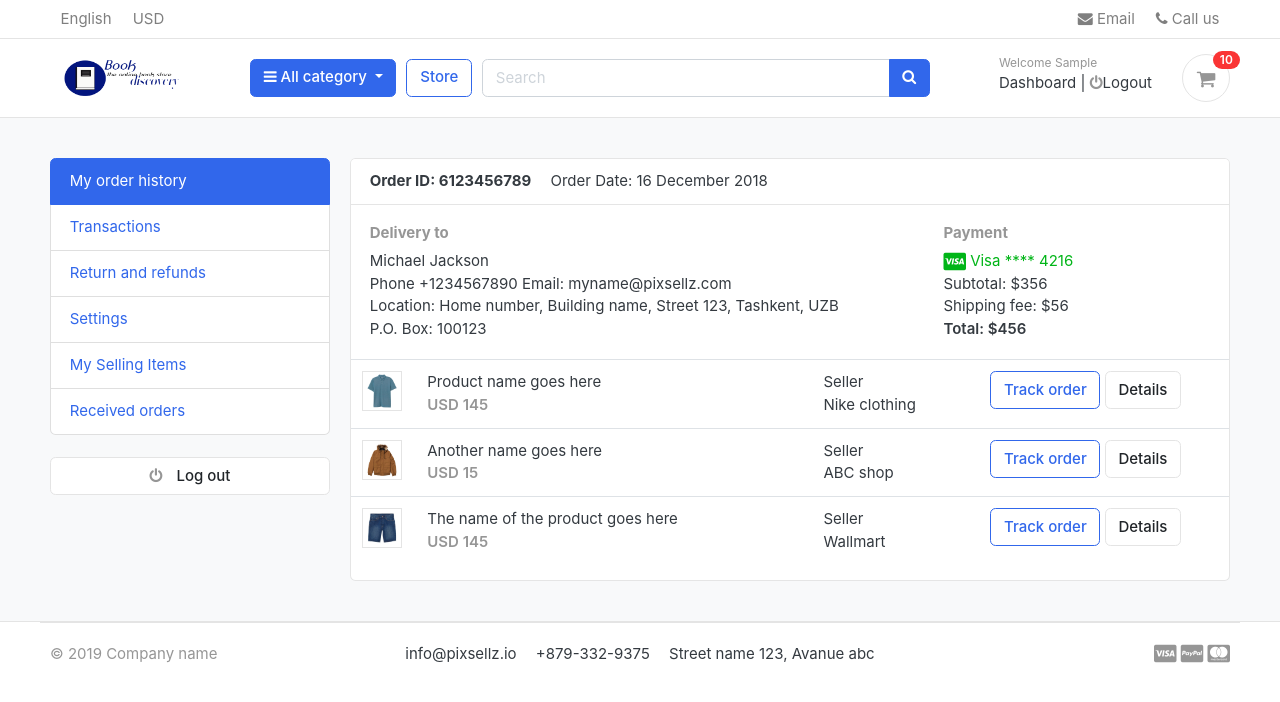
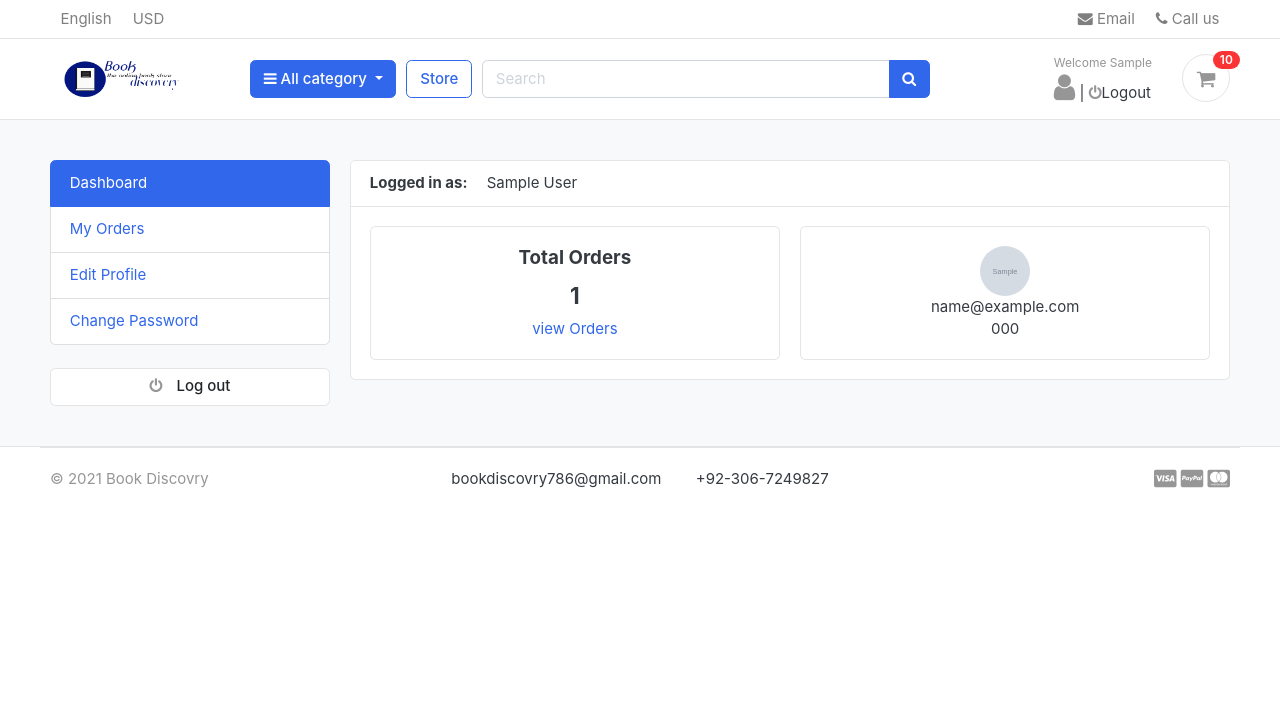
Before and after one commit to Ikram327/Final_Y_P, a Django app: page /accounts/ in a window 1280 px wide. Shown: the top 702 px of the page. Run offline with Django 3.2, Linux system fonts and the light colour scheme; a user stored in the database is signed in; tables that the repository leaves empty hold one stand-in row (values such as "Sample post"); grey boxes marked "Sample" are stand-in pictures; some libraries are stand-ins or nearby versions; some web fonts are replaced.

Commit message:
complete functionalty

```diff
--- a/accounts/models.py
+++ b/accounts/models.py
@@ -58,3 +58,14 @@ class Account(AbstractBaseUser):
         return True
     def full_name(self):
         return f'{self.first_name} {self.last_name}'
+class UserProfile(models.Model):
+    user=models.OneToOneField(Account,on_delete=models.CASCADE)
+    address_line_1=models.CharField(max_length=50,blank=True)
+    address_line_2=models.CharField(max_length=50 ,blank=True)
+    profile_picture=models.ImageField(blank=True,upload_to='userproflie')
+    city=models.CharField(blank=True,max_length=20)
+    state=models.CharField(blank=True ,max_length=20)
+    def __str__(self):
+        return self.user.first_name
+    def full_name(self):
+        return f'{self.address_line_1} {self.address_line_2}'
--- a/accounts/urls.py
+++ b/accounts/urls.py
@@ -10,4 +10,8 @@ path('',views.dashboard,name='dashboard'),
 path('forgotPassword/',views.forgotPassword,name='forgotPassword'),
 path('restpassword_validate/<uidb64>/<token>/',views.restpassword_validate,name='restpassword_validate'),
 path('resetPassword/',views.resetPassword,name='resetPassword'),
+path('my_orders/',views.my_orders,name='my_orders'),
+path('edit_profile/',views.edit_profile,name='edit_profile'),
+path('change_password/',views.change_password,name='change_password'),
+path('order_detail/<int:order_id>/',views.order_detail,name='order_detail'),
 ]
--- a/accounts/views.py
+++ b/accounts/views.py
@@ -1,6 +1,6 @@
-from django.shortcuts import render,redirect
-from .forms import RegistrationForm
-from .models import Account
+from django.shortcuts import render,redirect,get_object_or_404
+from .forms import RegistrationForm,UserProfileForm,UserForm
+from .models import Account,UserProfile
 from django.contrib import messages,auth
 from django.http import HttpResponse
 from django.contrib.auth.decorators import login_required
@@ -15,6 +15,7 @@ from carts.views import _cart_id
 from carts.models import Cart,CartItem
 from urllib.parse import urlparse
 import requests
+from orders.models import Order,OrderProduct
 def register(request):
     if request.method=='POST':
         form = RegistrationForm(request.POST)
@@ -102,7 +103,14 @@ def logout(request):
     return redirect('login')
 @login_required(login_url='login')
 def dashboard(request):
-    return render(request,'accounts/dashboard.html')
+    orders=Order.objects.order_by('-created_at').filter(user_id=request.user.id,is_ordered=True)
+    order_count=orders.count()
+    userproflie =UserProfile.objects.get(user_id=request.user.id)
+    context={
+    'order_count':order_count,
+    'userproflie':userproflie,
+    }
+    return render(request,'accounts/dashboard.html',context)
 
 
 def forgotPassword(request):
@@ -164,3 +172,69 @@ def resetPassword(request):
             return redirect('resetPassword')
     else:
          return render(request,'accounts/resetPassword.html')
+@login_required(login_url='login')
+def my_orders(request):
+    orders=Order.objects.filter(user=request.user,is_ordered=True).order_by('-created_at')
+    context={
+    'orders':orders,
+    }
+    return render(request,'accounts/my_orders.html',context)
+@login_required(login_url='login')
+def edit_profile(request):
+    print('edit_profile')
+    userprofile = get_object_or_404(UserProfile,user=request.user)
+    if request.method=='POST':
+        user_form = UserForm(request.POST,instance=request.user)
+        profile_form = UserProfileForm(request.POST,request.FILES,instance=userprofile)
+        if user_form.is_valid() and profile_form.is_valid():
+            user_form.save()
+            profile_form.save()
+            messages.success(request,'Your profile has been updated.')
+            return redirect('edit_profile')
+    else:
+        user_form = UserForm(instance=request.user)
+        profile_form = UserProfileForm(instance=userprofile)
+    context={
+        'user_form':user_form,
+        'profile_form':profile_form,
+        'userprofile':userprofile,
+        }
+    return render(request,'accounts/edit_profile.html',context)
+@login_required(login_url='login')
+def change_password(request):
+    if request.method=='POST':
+        current_password= request.POST['current_password']
+        new_password= request.POST['new_password']
+        confirm_password= request.POST['confirm_password']
+
+        user =Account.objects.get(username__exact=request.user.username)
+
+        if new_password == confirm_password:
+            success =user.check_password(current_password)
+            if success:
+                user.set_password(new_password)
+                user.save()
+                messages.success(request,'Password updated sucessfully.')
+                return redirect('change_password')
+            else:
+                messages.error(request,'Please enter valid current password')
+                return redirect('change_password')
+        else:
+            messages.error(request,'Password does not match')
+            return redirect('change_password')
+    return render(request,'accounts/change_password.html')
+@login_required(login_url='login')
+def order_detail(request,order_id):
+    order_detail =OrderProduct.objects.filter(order__order_number=order_id)
+    order=Order.objects.get(order_number=order_id)
+    subtotal=0
+    for i in order_detail:
+        subtotal += i.product_price * i.quantity
+    context={
+    'order_detail':order_detail,
+    'order':order,
+    'subtotal':subtotal,
+
+    }
+
+    return render(request,'accounts/order_detail.html',context)
--- a/templates/accounts/dashboard.html
+++ b/templates/accounts/dashboard.html
@@ -5,86 +5,35 @@
 {% include 'includes/alerts.html' %}
 <div class="container">
 	<div class="row">
-	<aside class="col-md-3">
-		<!--   SIDEBAR   -->
-		<ul class="list-group">
-			<a class="list-group-item active" href="#"> My order history </a>
-			<a class="list-group-item" href="#"> Transactions </a>
-			<a class="list-group-item" href="#"> Return and refunds </a>
-			<a class="list-group-item" href="#">Settings </a>
-			<a class="list-group-item" href="#"> My Selling Items </a>
-			<a class="list-group-item" href="#"> Received orders </a>
-		</ul>
-		<br>
-		<a class="btn btn-light btn-block" href="{% url 'logout' %}"> <i class="fa fa-power-off"></i> <span class="text">Log out</span> </a>
-		<!--   SIDEBAR .//END   -->
-	</aside>
+	{% include 'includes/dashboard_sidebar.html' %}
 	<main class="col-md-9">
 		<article class="card">
 		<header class="card-header">
-			<strong class="d-inline-block mr-3">Order ID: 6123456789</strong>
-			<span>Order Date: 16 December 2018</span>
+			<strong class="d-inline-block mr-3">Logged in as:</strong>
+			<span>{{user.full_name}}</span>
 		</header>
 		<div class="card-body">
 			<div class="row">
-				<div class="col-md-8">
-					<h6 class="text-muted">Delivery to</h6>
-					<p>Michael Jackson <br>
-					Phone +1234567890 Email: myname@pixsellz.com <br>
-			    	Location: Home number, Building name, Street 123,  Tashkent, UZB <br>
-			    	P.O. Box: 100123
-			 		</p>
+				<div class="col-md-6">
+					<div class="card" style="text-align:center;">
+						<div class="card-body">
+							<h5 class="card-title">Total Orders</h5>
+							<h4>{{order_count}}</h4>
+							<a href="{% url 'my_orders' %}">view Orders</a>
+						</div>
+					</div>
 				</div>
-				<div class="col-md-4">
-					<h6 class="text-muted">Payment</h6>
-					<span class="text-success">
-						<i class="fab fa-lg fa-cc-visa"></i>
-					    Visa  **** 4216
-					</span>
-					<p>Subtotal: $356 <br>
-					 Shipping fee:  $56 <br>
-					 <span class="b">Total:  $456 </span>
-					</p>
+				<div class="col-md-6">
+					<div class="card" style="text-align:center;">
+						<div class="card-body">
+						<img src="{{userproflie.profile_picture.url}}" alt="User Profile Picture" width="50" height="50" style="border-radius:50%;">
+						<p class="mb-0">{{user.email}}</p>
+						<p>{{user.phone_number}}</p>
+						</div>
+					</div>
 				</div>
 			</div> <!-- row.// -->
 		</div> <!-- card-body .// -->
-		<div class="table-responsive">
-		<table class="table table-hover">
-			<tr>
-				<td width="65">
-					<img src="../images/items/1.jpg" class="img-xs border">
-				</td>
-				<td>
-					<p class="title mb-0">Product name goes here </p>
-					<var class="price text-muted">USD 145</var>
-				</td>
-				<td> Seller <br> Nike clothing </td>
-				<td width="250"> <a href="#" class="btn btn-outline-primary">Track order</a> <a href="#" class="btn btn-light"> Details </a> </td>
-			</tr>
-			<tr>
-				<td>
-					<img src="../images/items/2.jpg" class="img-xs border">
-				</td>
-				<td>
-					<p class="title mb-0">Another name goes here </p>
-					<var class="price text-muted">USD 15</var>
-				</td>
-				<td> Seller <br> ABC shop </td>
-				<td> <a href="#" class="btn btn-outline-primary">Track order</a> <a href="#" class="btn btn-light"> Details </a> </td>
-			</tr>
-			<tr>
-				<td>
-					<img src="../images/items/3.jpg" class="img-xs border">
-				</td>
-				<td>
-					<p class="title mb-0">The name of the product  goes here </p>
-					<var class="price text-muted">USD 145</var>
-				</td>
-				<td> Seller <br> Wallmart </td>
-				<td> <a href="#" class="btn btn-outline-primary">Track order</a> <a href="#" class="btn btn-light"> Details </a> </td>
-			</tr>
-		</table>
-		</div> <!-- table-responsive .end// -->
 		</article> <!-- order-group.// -->
 	</main>
 </div> <!-- row.// -->
--- /dev/null
+++ b/templates/includes/dashboard_sidebar.html
@@ -0,0 +1,12 @@
+<aside class="col-md-3">
+  <!--   SIDEBAR   -->
+  <ul class="list-group">
+    <a class="list-group-item {% if '/accounts/' == request.path %}active{% endif %}" href="{% url 'dashboard' %}">Dashboard </a>
+    <a class="list-group-item {% if '/my_orders/' in request.path %}active{% endif %}" href="{% url 'my_orders' %}">My Orders </a>
+    <a class="list-group-item  {% if '/edit_profile/' in request.path %}active{% endif %}" href="{% url 'edit_profile' %}"> Edit Profile </a>
+    <a class="list-group-item  {% if '/change_password/' in request.path %}active{% endif %}" href="{% url 'change_password' %}">Change Password </a>
+  </ul>
+  <br>
+  <a class="btn btn-light btn-block" href="{% url 'logout' %}"> <i class="fa fa-power-off"></i> <span class="text">Log out</span> </a>
+  <!--   SIDEBAR .//END   -->
+</aside>
--- a/templates/includes/footer.html
+++ b/templates/includes/footer.html
@@ -3,12 +3,11 @@
 	<div class="container">
 		<section class="footer-bottom border-top row">
 			<div class="col-md-2">
-				<p class="text-muted"> &copy 2019 Company name </p>
+				<p class="text-muted"> &copy 2021 Book Discovry  </p>
 			</div>
 			<div class="col-md-8 text-md-center">
-				<span  class="px-2">info@pixsellz.io</span>
-				<span  class="px-2">+879-332-9375</span>
-				<span  class="px-2">Street name 123, Avanue abc</span>
+				<span  class="px-3">bookdiscovry786@gmail.com</span>
+				<span  class="px-3">+92-306-7249827</span>
 			</div>
 			<div class="col-md-2 text-md-right text-muted">
 				<i class="fab fa-lg fa-cc-visa"></i>
--- a/templates/includes/navbar.html
+++ b/templates/includes/navbar.html
@@ -72,7 +72,7 @@
           <div class="widget-header">
             <small class="title text-muted">Welcome {{user.first_name}}</small>
             <div>
-              <a href="{% url 'dashboard' %}">Dashboard</a> <span class="dark-transp"> | </span>
+              <a href="{% url 'dashboard' %}"><i class="fa fa-user fa-2x" ></i></a> <span class="dark-transp">   | </span>
               <a href="{% url 'logout' %}"><i class="fa fa-power-off"></i><span class="text">Logout</span></a>
             </div>
           </div>
```
Also changed, not shown: accounts/admin.py (+8 -2 lines), accounts/forms.py (+19 -1 lines), fyp/views.py (+5 -2 lines), templates/accounts/change_password.html (added, +42 -0 lines), templates/accounts/edit_profile.html (added, +75 -0 lines), templates/accounts/my_orders.html (added, +50 -0 lines), templates/accounts/order_detail.html (added, +99 -0 lines), templates/home.html (+9 -0 lines), accounts/migrations/0002_userprofile.py (added).
